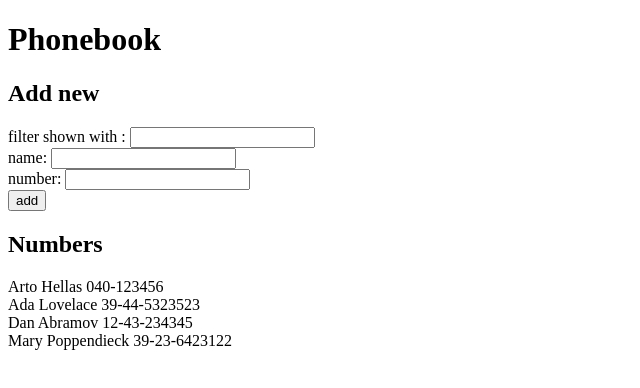
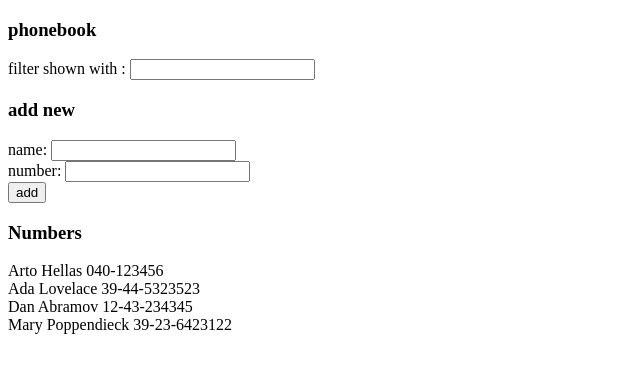
Before and after one commit to Ashwani1621/fso, a React (Vite) app in the folder part2/phonebook/: page / in a window 1280 px wide. Shown: the top 388 px of the page, without its empty margins (0-640 px from the left). Built offline with nearby package versions, Linux system fonts and the light colour scheme.

Commit message:
2.10 completed

```diff
--- a/part2/phonebook/src/App.jsx
+++ b/part2/phonebook/src/App.jsx
@@ -1,7 +1,9 @@
 import { useState } from 'react'
 import Numbers from './components/Numbers'
 import { use } from 'react'
-import Form from './components/Form'
+import PersonForm from './components/PersonForm'
+import Filter from './components/Filter'
+
 
 const App = () => {
   const [persons, setPersons] = useState([
@@ -14,11 +16,12 @@ const App = () => {
   const [newPhone, setNewPhone] = useState('')
   const [filter , setFilter] = useState('')
   const [filteredPersons, setFilteredPersons] = useState([])
-  console.log(filteredPersons)
+
+  // Event Listeners
   const addNumber = (event) =>{
     event.preventDefault()
 
-    // Check if name already exists
+
     const foundName = persons.map((person)=> person.name).includes(newName)
     const foundPhone = persons.map((person)=> person.phone).includes(newPhone)
     if(foundName){
@@ -27,13 +30,13 @@ const App = () => {
     if(foundPhone){
       return alert(`${newPhone} already exists` )
     }
-    // Add unique person object
+
     const personObj = {
       id: String(persons.length + 1),
       name: newName,
       number: newPhone
     }
-    // Add person
+
     setPersons(persons.concat(personObj))
     setNewName('')
     setNewPhone('')
@@ -52,8 +55,11 @@ const App = () => {
 
   return (
     <div>
-      <h1>Phonebook</h1>
-      <Form filter={filter} handleFilter={handleFilter} addNumber={addNumber} newName={newName} handleName={handleName} newPhone={newPhone} handlePhone={handlePhone} />
+      <h3>phonebook</h3>
+      <Filter filter={filter} handleFilter={handleFilter}/>
+      <h3>add new</h3>
+      <PersonForm filter={filter} handleFilter={handleFilter} addNumber={addNumber} newName={newName} handleName={handleName} newPhone={newPhone} handlePhone={handlePhone} />
+      <h3>Numbers</h3>
       <Numbers persons = {filter ? filteredPersons: persons}/>
 
     </div>
--- /dev/null
+++ b/part2/phonebook/src/components/Filter.jsx
@@ -0,0 +1,8 @@
+const Filter = (props) => {
+    return (
+        <div>
+            filter shown with : <input type="text" value={props.filter} onChange={props.handleFilter} required/>
+        </div>
+    )
+}
+export default Filter
--- a/part2/phonebook/src/components/Number.jsx
+++ /dev/null
@@ -1,3 +0,0 @@
-const Number = (props) =>  <div>{props.name} {props.phone}</div>
-
-export default Number
--- a/part2/phonebook/src/components/Numbers.jsx
+++ b/part2/phonebook/src/components/Numbers.jsx
@@ -1,13 +1,9 @@
-import Number from "./Number"
+import Person from "./Person"
 
 const Numbers = ({persons}) => {
-
-
   return (
-
     <div>
-        <h2>Numbers</h2>
-        {persons.map((person) => <Number key = {person.id} name={person.name} phone={person.number}/>)}
+        {persons.map((person) => <Person key = {person.id} name={person.name} phone={person.number}/>)}
     </div>
   )
 }
--- /dev/null
+++ b/part2/phonebook/src/components/Person.jsx
@@ -0,0 +1,3 @@
+const Person = (props) =>  <div>{props.name} {props.phone}</div>
+
+export default Person
--- a/part2/phonebook/src/components/Form.jsx
+++ b/part2/phonebook/src/components/PersonForm.jsx
@@ -1,10 +1,6 @@
-const Form = (props) => {
+const PersonForm = (props) => {
     return (
         <>
-            <h2>Add new</h2>
-            <div>
-                filter shown with : <input type="text" value={props.filter} onChange={props.handleFilter} required/>
-            </div>
             <form onSubmit={props.addNumber}>
                 <div>
                     name: <input value={props.newName} onChange={props.handleName} required/><br />
@@ -18,4 +14,4 @@ const Form = (props) => {
     )
 }
 
-export default Form
+export default PersonForm
```
